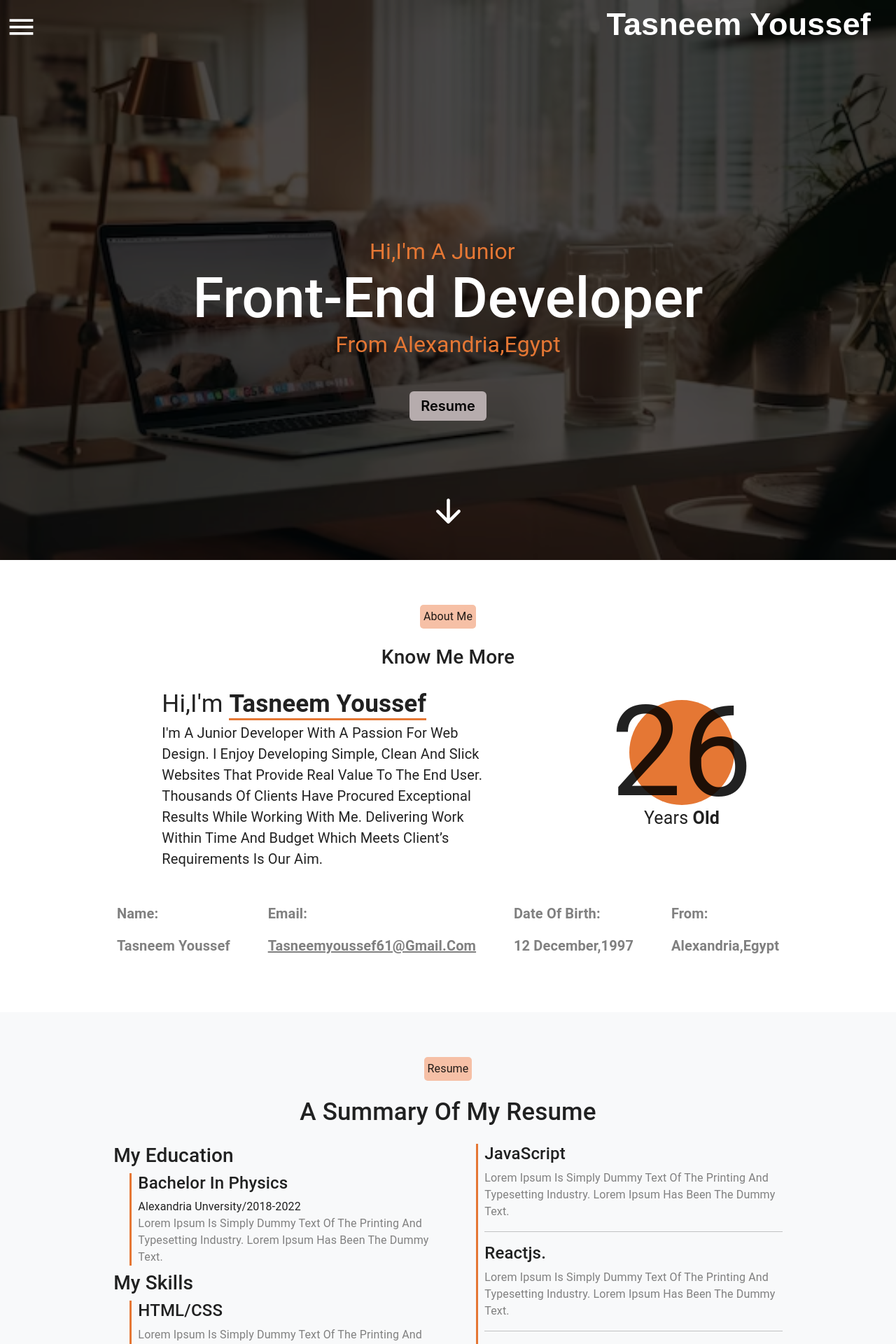
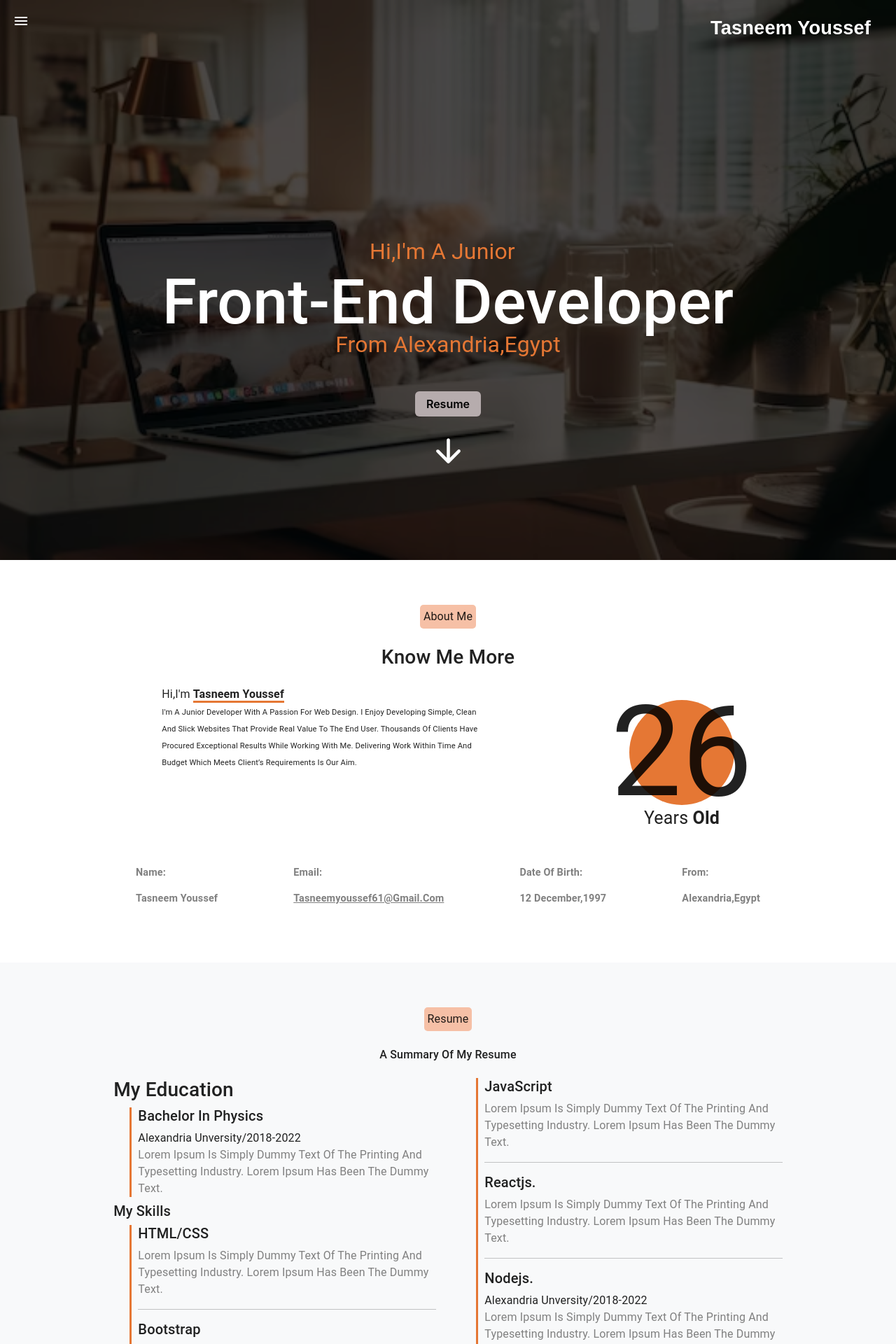
Before and after one commit to Nemo97-76/portfolio-v1, a React (Create React App) app: page / in a window 1280 px wide. Shown: the top 1920 px of the page at 70% size. Built offline with nearby package versions, Linux system fonts and the light colour scheme.

Commit message:
fix dimentions

```diff
--- a/src/components/BackToTop.js
+++ b/src/components/BackToTop.js
@@ -45,7 +45,6 @@ export default function BackToTop(props) {
   return (
     <React.Fragment>
       <CssBaseline />
-
       <Toolbar id="back-to-top-anchor" />
       <ScrollTop {...props} >
         <NorthIcon className='ArrowUp' />
--- a/src/components/Home.js
+++ b/src/components/Home.js
@@ -197,7 +197,7 @@ const Home = () => {
             <div className="detailsBox"
             >
               <div>
-                <h4>bachelor in physics</h4>
+                <h5>bachelor in physics</h5>
                 <span>Alexandria unversity/2018-2022</span> <br></br>
                 <span className="eductiondetails">
                   Lorem Ipsum is simply dummy text of the printing and
@@ -205,12 +205,12 @@ const Home = () => {
                 </span>
               </div>
             </div>
-            <h3 className="myskills mt-2">My skills</h3>
+            <h5 className="myskills mt-2">My skills</h5>
             <div
               className="detailsBox"
             >
               <div>
-                <h4>HTML/CSS</h4>
+                <h5>HTML/CSS</h5>
                 <span className="eductiondetails">
                   Lorem Ipsum is simply dummy text of the printing and
                   typesetting industry. Lorem Ipsum has been the dummy text.
@@ -218,7 +218,7 @@ const Home = () => {
               </div>
               <hr />
               <div>
-                <h4>bootstrap</h4>
+                <h5>bootstrap</h5>
                 <span className="eductiondetails">
                   Lorem Ipsum is simply dummy text of the printing and
                   typesetting industry. Lorem Ipsum has been the dummy text.
@@ -234,7 +234,7 @@ const Home = () => {
               className="detailsBox"
             >
               <div>
-                <h4>javaScript</h4>
+                <h5>javaScript</h5>
                 <span className="eductiondetails">
                   Lorem Ipsum is simply dummy text of the printing and
                   typesetting industry. Lorem Ipsum has been the dummy text.
@@ -242,7 +242,7 @@ const Home = () => {
               </div>
               <hr />
               <div>
-                <h4>reactjs.</h4>
+                <h5>reactjs.</h5>
                 <span className="eductiondetails">
                   Lorem Ipsum is simply dummy text of the printing and
                   typesetting industry. Lorem Ipsum has been the dummy text.
@@ -250,7 +250,7 @@ const Home = () => {
               </div>
               <hr />
               <div>
-                <h4>Nodejs.</h4>
+                <h5>Nodejs.</h5>
                 <span>Alexandria unversity/2018-2022</span> <br></br>
                 <span className="eductiondetails">
                   Lorem Ipsum is simply dummy text of the printing and
@@ -335,7 +335,7 @@ const Home = () => {
 
         </div>
         <div className="btnHolder mt-5 pb-5">
-          <DownloadButton fileurl="http://localhost:3000/src/Resume.pdf" filename="tasneem Youssef Resume.pdf" />
+          <DownloadButton fileurl="http://localhost:3000/src/tasneem-youssef-Resume.pdf" filename="tasneem Youssef Resume.pdf" />
         </div>
       </div>
 
@@ -374,19 +374,19 @@ const Home = () => {
           >
             FAQ
           </p>
-          <h2 className="mb-4">
+          <h4 className="mb-4">
             Have any questions?
-          </h2>
-          <Accordion.Item eventKey="0">
-            <Accordion.Header>How can i help you ?</Accordion.Header>
+          </h4>
+          <Accordion.Item style={{ fontSize: "0.7rem" }} eventKey="0">
+            <Accordion.Header style={{ fontSize: "1rem" }}>How can i help you ?</Accordion.Header>
             <Accordion.Body>
               Lorem ipsum dolor sit amet, consectetur adipiscing elit, sed do
               eiusmod tempor incididunt ut labore et dolore magna aliqua. Ut enim ad
               minim veniam
             </Accordion.Body>
           </Accordion.Item>
-          <Accordion.Item eventKey="1">
-            <Accordion.Header>how you can contact me ?</Accordion.Header>
+          <Accordion.Item style={{ fontSize: "0.7rem" }} eventKey="1">
+            <Accordion.Header style={{ fontSize: "1rem" }}>how you can contact me ?</Accordion.Header>
             <Accordion.Body>
               Lorem ipsum dolor sit amet, consectetur adipiscing elit, sed do
               eiusmod tempor incididunt ut labore et dolore magna aliqua. Ut enim ad
@@ -394,8 +394,8 @@ const Home = () => {
             </Accordion.Body>
           </Accordion.Item>
 
-          <Accordion.Item eventKey="3">
-            <Accordion.Header>how can i choose the template ?</Accordion.Header>
+          <Accordion.Item style={{ fontSize: "0.7rem" }} eventKey="3">
+            <Accordion.Header style={{ fontSize: "1rem" }}>how can i choose the template ?</Accordion.Header>
             <Accordion.Body>
               Lorem ipsum dolor sit amet, consectetur adipiscing elit, sed do
               eiusmod tempor incididunt ut labore et dolore magna aliqua. Ut enim ad
@@ -481,7 +481,7 @@ const Home = () => {
               onClose={handleClose}
               autoHideDuration={4000}
               animationDuration={animationDuration}
-              size="lg"
+              size="sm"
               sx={{
                 ...(open && {
                   animation: `${inAnimation} ${animationDuration}ms forwards`,
@@ -493,7 +493,7 @@ const Home = () => {
             >
               {<BsExclamationLg size={30} color="#e57734" />}project details has been sent ,i'll text you back soon <br></br>
               <Button className="modalBTN" onClick={handleClose}>
-                <IoMdClose size={25} color="#e57734" />
+                <IoMdClose size={25} color="#000000" />
               </Button>
             </Snackbar>
           </form>
--- a/src/components/navigator.js
+++ b/src/components/navigator.js
@@ -21,7 +21,6 @@ const ComponentC = () => {
   );
 };
 const Tabs = () => {
-  //TODO:change button style :color,fontWeight,borderBottom inside handelchange()
 
   const [activeTab, setActiveTab] = useState(0)
   const handleTabChange = (index) => {
--- a/src/components/typer.js
+++ b/src/components/typer.js
@@ -5,7 +5,7 @@ function Typer() {
   const el = React.useRef(null);
   React.useEffect(() => {
     const typed = new Typed(el.current, {
-      strings: ['MERN-stack developer','front-end Developer', 'Back-end Developer'],
+      strings: ['MERN-stack developer', 'front-end Developer', 'Back-end Developer'],
       typeSpeed: 70,
       backSpeed: 70,
       startDelay: 70,
@@ -19,7 +19,7 @@ function Typer() {
   }, []);
   return (
     <div className="typer">
-      <span ref={el} />
+      <span ref={el} style={{ fontSize: "7vw" }} />
     </div>
   );
 }
--- a/src/index.css
+++ b/src/index.css
@@ -6,7 +6,7 @@
 }
 
 body {
-  height: 3000px;
+  height: fit-content;
   scroll-behavior: auto !important;
 }
 
@@ -31,14 +31,14 @@ a {
 }
 
 .ResumeButton {
-  font-size: 20px !important;
+  font-size: 1rem !important;
   background-color: #b6acad !important;
   color: black !important;
 }
 
 #header {
   width: 100%;
-  height: 70px;
+  height: 10vh;
   transition: 0.2s;
 }
 
@@ -61,26 +61,8 @@ a {
   background-color: rgba(0, 0, 0, 0.7);
 }
 
-.typerwriter {
-  font-family: monospace;
-  font-size: 18px;
-  animation: blink-caret 0.7s infinite;
-}
+.Arrow {
 
-@keyframes blink-caret {
-
-  0%,
-  100% {
-    opacity: 1;
-  }
-
-  50% {
-    opacity: 0;
-  }
-}
-
-.Arrow {
-  margin-Top: 10vh;
   font-size: 55px !important;
   color: white;
   animation-name: arrowMovment;
@@ -96,7 +78,7 @@ a {
 
 @keyframes arrowMovment {
   50% {
-    margin-top: 15vh;
+    margin-top: 5vh;
   }
 }
 
@@ -135,6 +117,11 @@ h3 {
   justify-content: space-between !important;
 }
 
+.bardetails h5 {
+  font-size: 1rem !important;
+
+}
+
 .linear {
   height: 8px !important;
   color: #e57734 !important;
@@ -149,7 +136,7 @@ h3 {
 }
 
 .BioHeading {
-  font-size: 35px;
+  font-size: 1rem;
 }
 
 .BioHeading b {
@@ -157,7 +144,7 @@ h3 {
 }
 
 .Bio {
-  font-size: 20px;
+  font-size: 0.7rem;
 }
 
 .ResumeColumns {
@@ -183,6 +170,7 @@ h3 {
 }
 
 .eductiondetails {
+  font-size: 1rem;
   color: grey;
 }
 
@@ -225,7 +213,7 @@ h3 {
 .Questions {
   display: flex;
   width: 80%;
-  height: 55vh;
+  height: fit-content;
   margin: auto;
   justify-content: space-between;
 }
@@ -240,7 +228,7 @@ h3 {
 
 .AccordionHolder {
   width: 45%;
-  height: inherit;
+  height: fit-content;
   margin-top: 10vh;
 }
 
@@ -263,7 +251,7 @@ h3 {
 
 
 .Data div {
-  font-size: 20px;
+  font-size: 0.9rem;
   display: flex;
   flex-direction: column;
 }
@@ -300,14 +288,18 @@ h3 {
   cursor: default;
 }
 
+.carousel {
+  height: 80vh;
+}
+
 .CarosuelItem {
   padding-top: 15vh !important;
-  height: 60vh !important;
+  height: inherit !important;
   padding-bottom: 10vh;
 }
 
 #clientSpeak {
-  height: 80vh;
+  height: 100vh;
   background-color: #b6acad;
   padding-top: 3vh;
 }
@@ -357,28 +349,14 @@ h3 {
 }
 
 .ArrowUp {
-  font-size: 35px !important;
-  margin-top: 5px !important;
+  font-size: 2rem !important;
+  position: relative;
+  top: 50%;
+  transform: translate(0, -50%);
 }
 
 .FadBox:hover .ArrowUp {
   color: black !important;
-}
-
-
-
-@keyframes pulsate-fwd {
-  0% {
-    transform: translate(-50%, -50%) scale(1);
-  }
-
-  50% {
-    transform: translate(-50%, -50%) scale(1.1);
-  }
-
-  100% {
-    transform: translate(-50%, -50%) scale(1);
-  }
 }
 
 h2,
@@ -546,11 +524,9 @@ h1 {
   transform: translate(-50%, -50%);
 }
 
-.Hire div h2 {
-  font-size: 350%;
-}
 
 .HireMe {
+  font-size: 2rem !important;
   transition: All 0.3s;
 }
 
@@ -575,7 +551,7 @@ h1 {
 .NaV {
   display: flex;
   justify-content: space-between;
-  width: 25%;
+  width: 50%;
   margin: auto;
   margin-top: 5vh;
 }
@@ -609,7 +585,9 @@ h1 {
 
 .question-mark {
   width: 45%;
-  height: "inherit";
+  height: 79vh;
+  position: relative;
+  margin-top: 10vh;
   background-repeat: no-repeat;
   background-size: cover;
   background-position: center;
@@ -617,10 +595,11 @@ h1 {
 }
 
 .getInTouch {
-  height: 65vh;
+  height: fit-content;
   background-color: #e57734;
   display: flex;
   justify-content: space-around;
+  padding-bottom: 7vh;
 }
 
 .leftInfo,
@@ -634,7 +613,7 @@ h1 {
   height: fit-content;
   margin: auto;
   text-align: center;
-  font-size: 25px;
+  font-size: 1rem;
 }
 
 .sheet {
@@ -654,7 +633,7 @@ h1 {
 }
 
 label {
-  font-size: 25px;
+  font-size: 1rem;
 }
 
 .nameInput,
@@ -664,7 +643,7 @@ textarea {
   outline: none;
   border-bottom: 2px solid rgb(64, 64, 64);
   width: 100%;
-  font-size: 20px !important;
+  font-size: 1rem !important;
   line-height: 35px;
 }
 
@@ -684,7 +663,7 @@ textarea:focus {
 }
 
 .footer p {
-  font-size: 20px;
+  font-size: 0.5rem;
   color: white;
   position: absolute;
   left: 50%;
@@ -702,7 +681,9 @@ textarea:focus {
 }
 
 .menu {
-  font-size: 45px !important;
+  position: relative;
+  top: -10px;
+  font-size: 1.5rem !important;
 }
 
 .iconsRow {
@@ -711,13 +692,13 @@ textarea:focus {
 }
 
 .menuIcon {
-  font-size: 30px !important;
+  font-size: 1.5rem !important;
   color: black !important;
 }
 
 #Name {
   color: white !important;
-  font-size: 45px !important;
+  font-size: 1.7rem !important;
   font-family: sans-serif !important;
   font-weight: 700 !important;
   position: absolute !important;
@@ -730,14 +711,13 @@ textarea:focus {
 
 .typer span {
   color: white;
-  font-size: 80px;
 }
 
 #MenuName {
   display: flex;
   width: max-content;
   color: #e57734;
-  font-size: 25px;
+  font-size: 1.5rem;
   font-family: sans-serif;
   font-weight: 700;
   position: absolute;
```
Also changed, not shown: src/components/Speak.js (+7 -7 lines), 2 other files (tests, documents, lock files or other folders).
